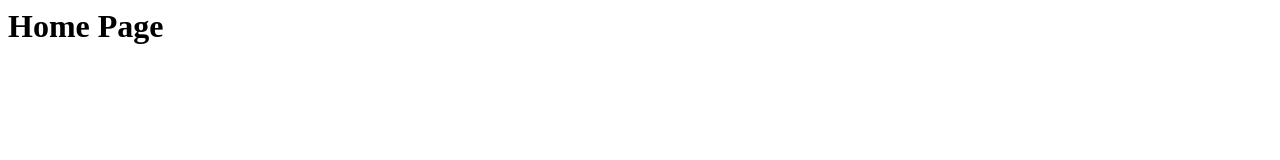
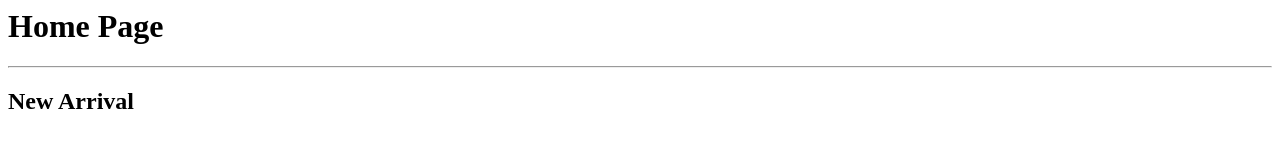
Before and after one commit to Omnia-Abdelhamed/R5_S5_CAI, a plain HTML site: page index.html in a window 1280 px wide. Drawn offline with Linux system fonts and the light colour scheme.

Commit message:
new arrival

```diff
--- a/index.html
+++ b/index.html
@@ -1 +1,5 @@
 <h1>Home Page</h1>
+<hr>
+<section>
+    <h2>New Arrival</h2>
+</section>
```
Also changed, not shown: about.html (+1 -0 lines).
